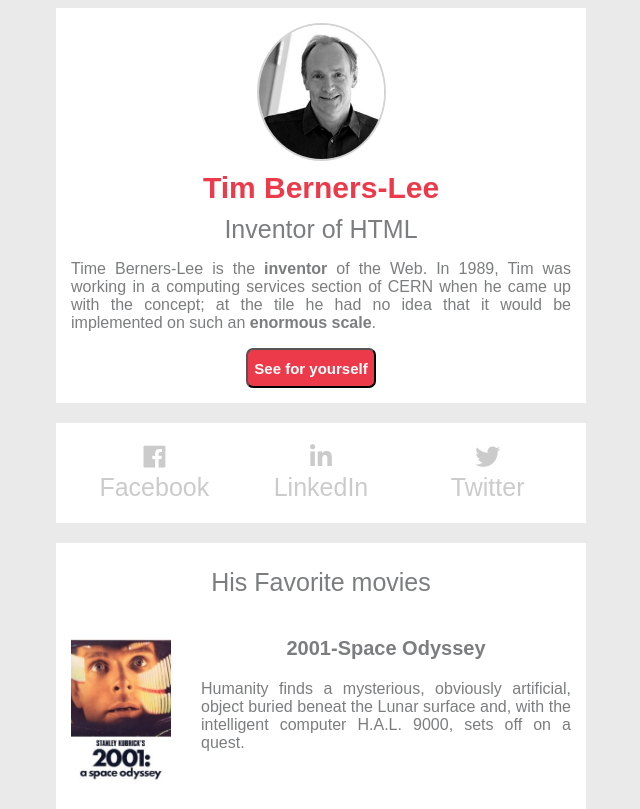
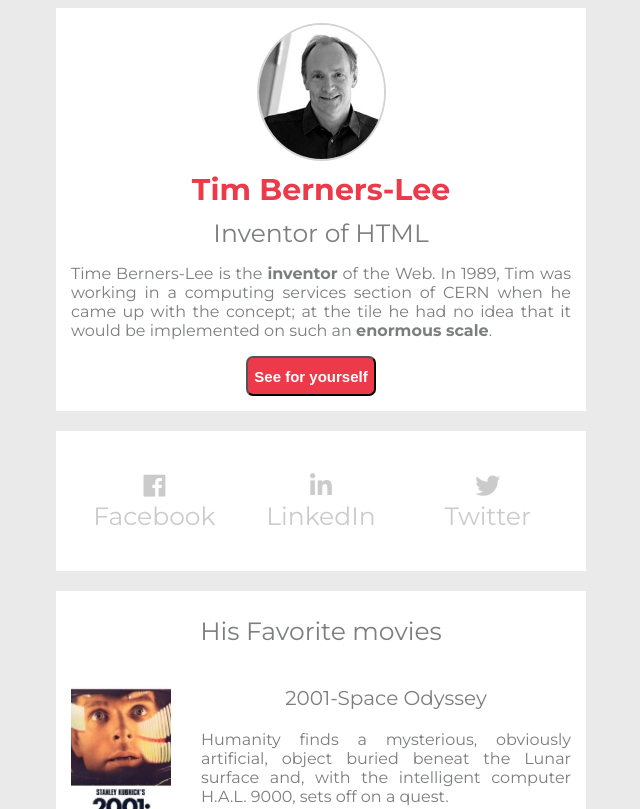
Before and after one commit to NelisThomas/starting-web-development, a plain HTML site: page index.html in a window 1280 px wide. Shown: the top 809 px of the page, without its empty margins (319-959 px from the left). Drawn offline with Linux system fonts and the light colour scheme.

Commit message:
socialmedia thicker top and bot margin

```diff
--- a/style.css
+++ b/style.css
@@ -1,5 +1,5 @@
 body {
-    font-family: 'Monsterrat', sans-serif;
+    font-family: Montserrat;
     background-color: #EAEAEA ;
     color: #7C7D7F;
 }
@@ -21,7 +21,7 @@ body {
 .movietitle{
     text-align: center;
     font-size: 20px;
-    font-weight: bold;
+    font-weight: 0;
     margin-top: 0;
 }
 
@@ -85,7 +85,8 @@ input{
     padding:5px;
     grid-gap:10px;
     font-size: 25px;
-    margin-bottom: 20px;
+    margin-bottom: 40px;
+    margin-top: 20px;
 }
 
 .socialmedia a{
```
